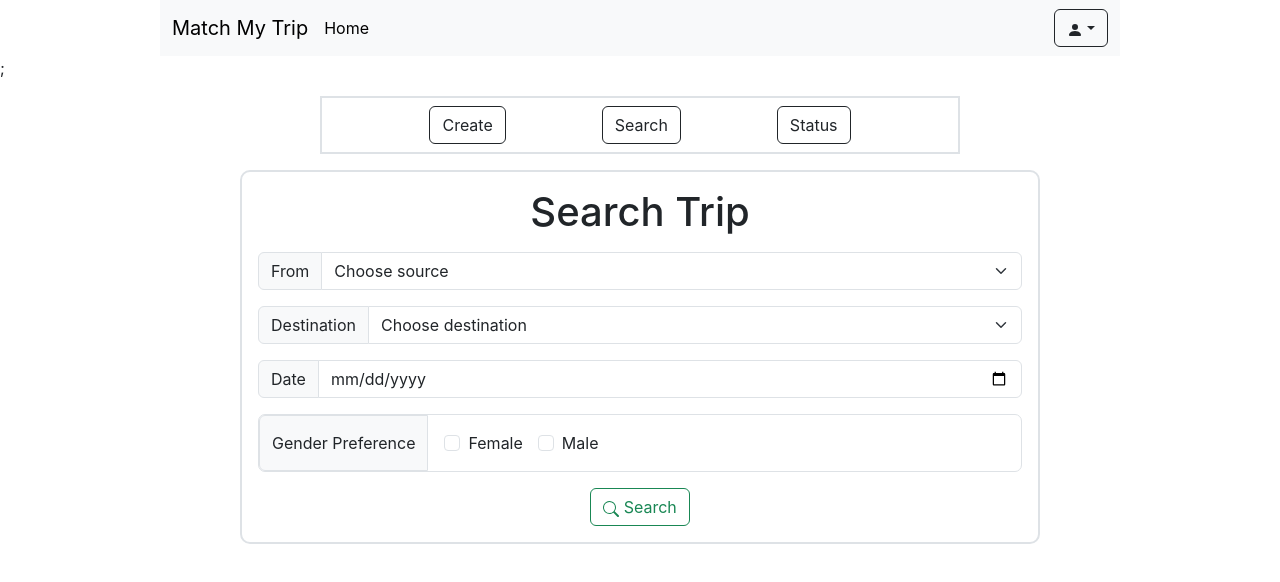
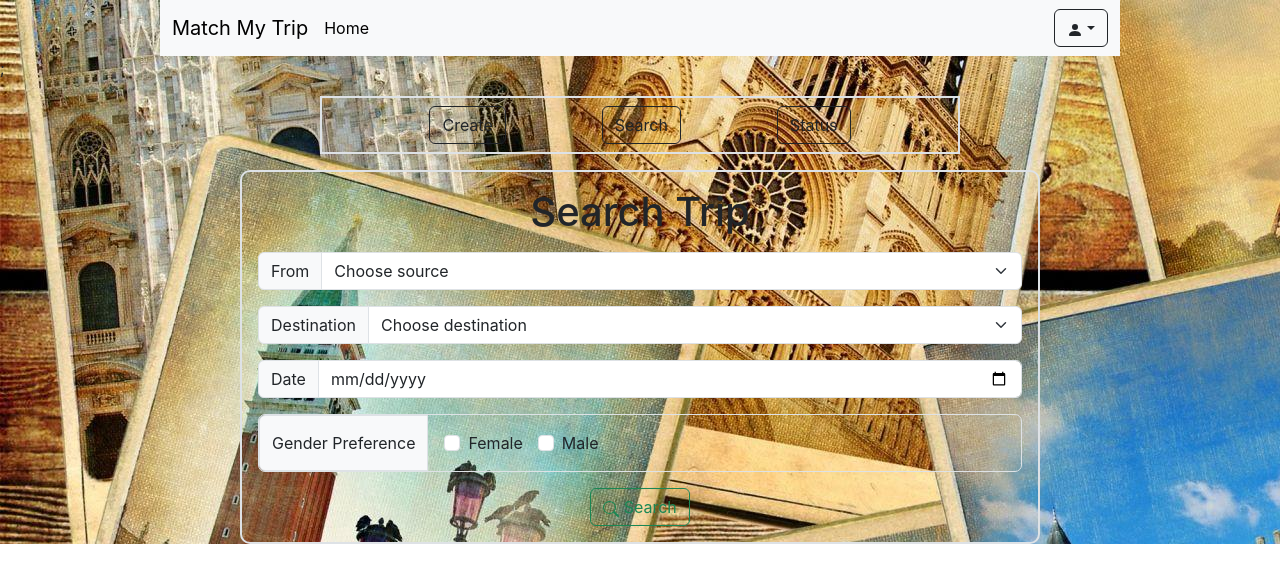
Before and after one commit to isha-03/mess-manage, a React (Create React App) app: page /Login in a window 1280 px wide. Shown: the top 582 px of the page. Built offline with nearby package versions, Linux system fonts and the light colour scheme.

Commit message:
bg image

```diff
--- a/src/index.css
+++ b/src/index.css
@@ -11,3 +11,8 @@ code {
   font-family: source-code-pro, Menlo, Monaco, Consolas, 'Courier New',
     monospace;
 }
+#123{
+  background-repeat: no-repeat;
+  background-size: cover;
+  height: 100vh;
+}
--- a/src/pages/Main/Main.js
+++ b/src/pages/Main/Main.js
@@ -4,15 +4,17 @@ import Navbar from '../../components/Navbar';
 import Create from './components/Create';
 import Search from './components/Search';
 import Status from './components/Status';
+import MyImage from './bg.jpg'
 // import Success from './components/Success';
 import Trip from './components/Trip';
 
 export default function Main() {
   const [option,setoption]=useState('Search');
   const [view,setView]=useState([false,false,false,false]);
+  const bgImg = `url(${MyImage})`;
   return (
     <>
-    <div className='w-100 '>
+    <div className='w-100 bg-image ' id='123' style={{ backgroundImage: bgImg }}>
 
     <Navbar/>;
     <div className='my-3 mx-auto w-50 border border-2 text-center p-2'>
```
Also changed, not shown: src/images/bg.jpg (added), src/pages/Main/bg.jpg (added).
